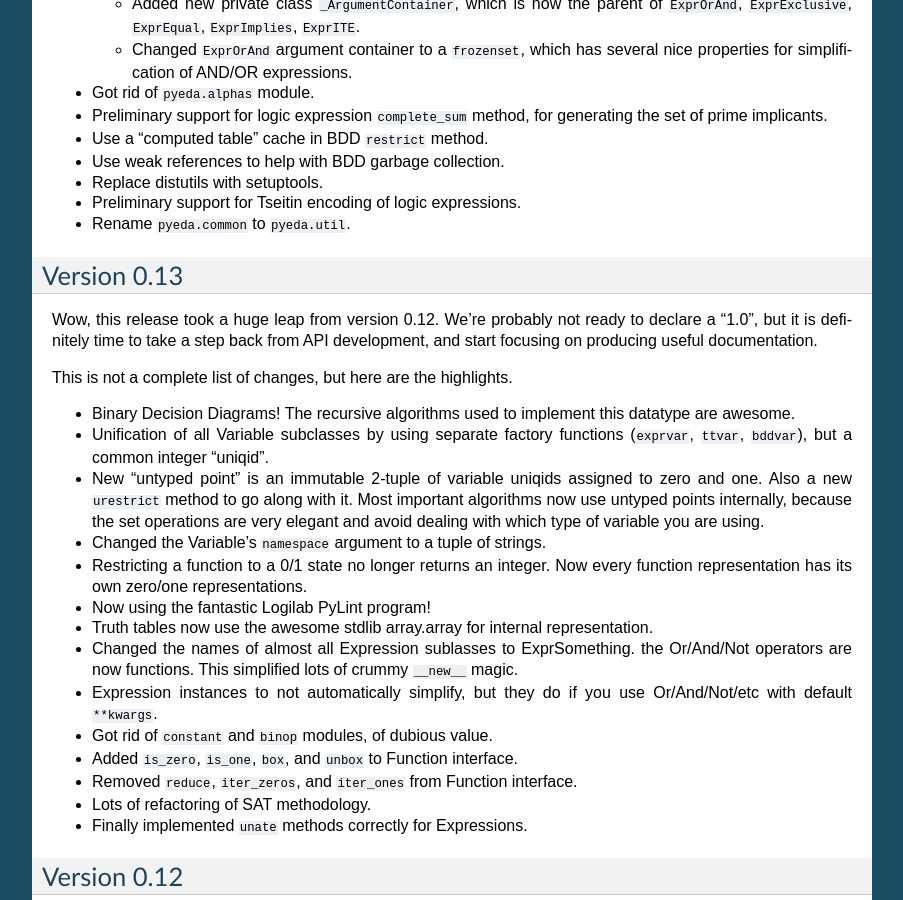
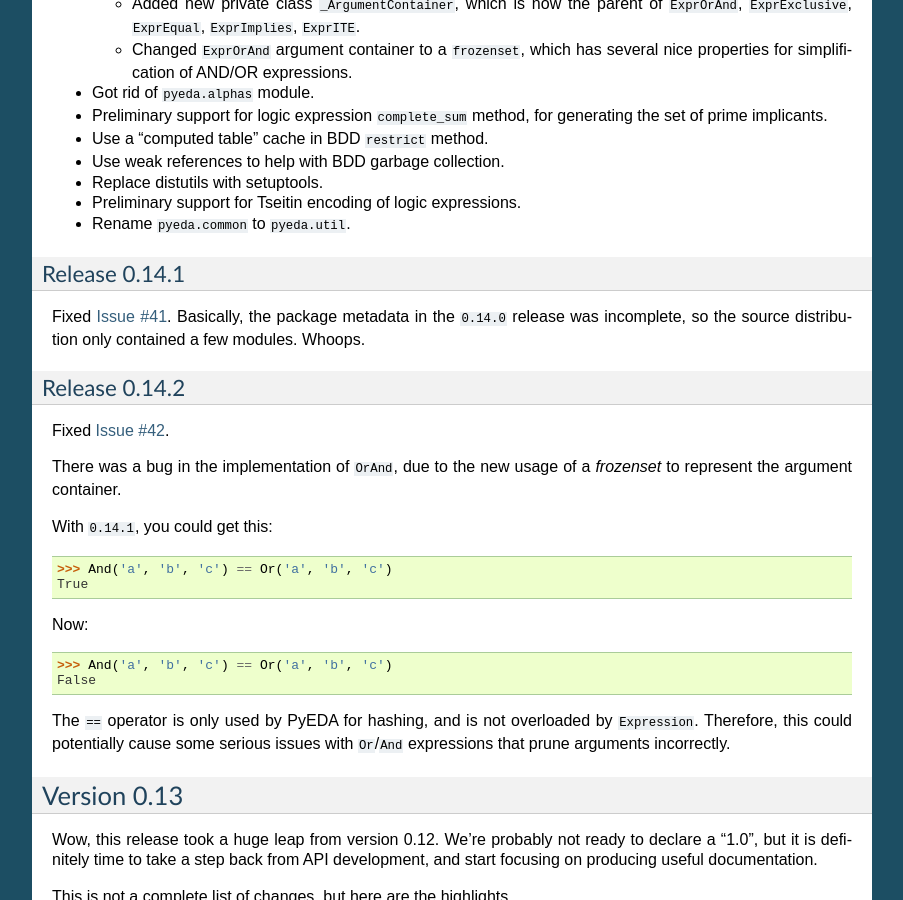
Before and after one commit to cjdrake/pyeda, a Sphinx documentation site: the page built from doc/source/relnotes.rst, in a window 1280 px wide and 900 px high, scrolled down 1054 px. Shown: the whole window, without its empty margins (198-1101 px from the left). Built offline with Sphinx 7.4.7, drawn with Linux system fonts in a browser that asks for light colours; some of the changed text lies outside the part shown.

Commit message:
Add release notes for 0.14.1 and 0.14.2

```diff
--- a/doc/source/relnotes.rst
+++ b/doc/source/relnotes.rst
@@ -78,6 +78,36 @@ This allows you to represent arbitrary expressions, for example::
 * Replace distutils with setuptools.
 * Preliminary support for Tseitin encoding of logic expressions.
 * Rename ``pyeda.common`` to ``pyeda.util``.
+
+Release 0.14.1
+--------------
+
+Fixed `Issue #41 <https://github.com/cjdrake/pyeda/issues/41>`_.
+Basically, the package metadata in the ``0.14.0`` release was incomplete,
+so the source distribution only contained a few modules. Whoops.
+
+Release 0.14.2
+--------------
+
+Fixed `Issue #42 <https://github.com/cjdrake/pyeda/issues/42>`_.
+
+There was a bug in the implementation of ``OrAnd``,
+due to the new usage of a `frozenset` to represent the argument container.
+
+With ``0.14.1``, you could get this::
+
+   >>> And('a', 'b', 'c') == Or('a', 'b', 'c')
+   True
+
+Now::
+
+   >>> And('a', 'b', 'c') == Or('a', 'b', 'c')
+   False
+
+The ``==`` operator is only used by PyEDA for hashing,
+and is not overloaded by ``Expression``.
+Therefore, this could potentially cause some serious issues with ``Or``/``And``
+expressions that prune arguments incorrectly.
 
 Version 0.13
 ============
```
